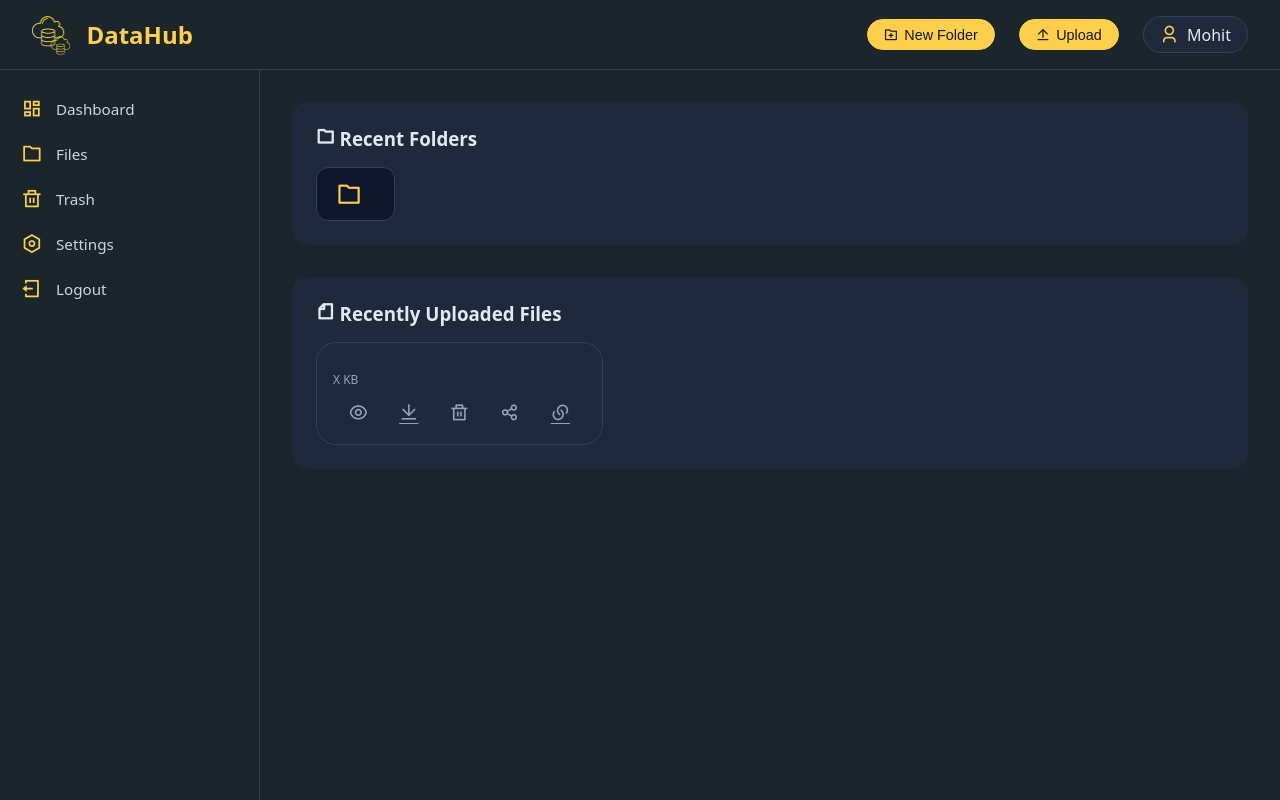
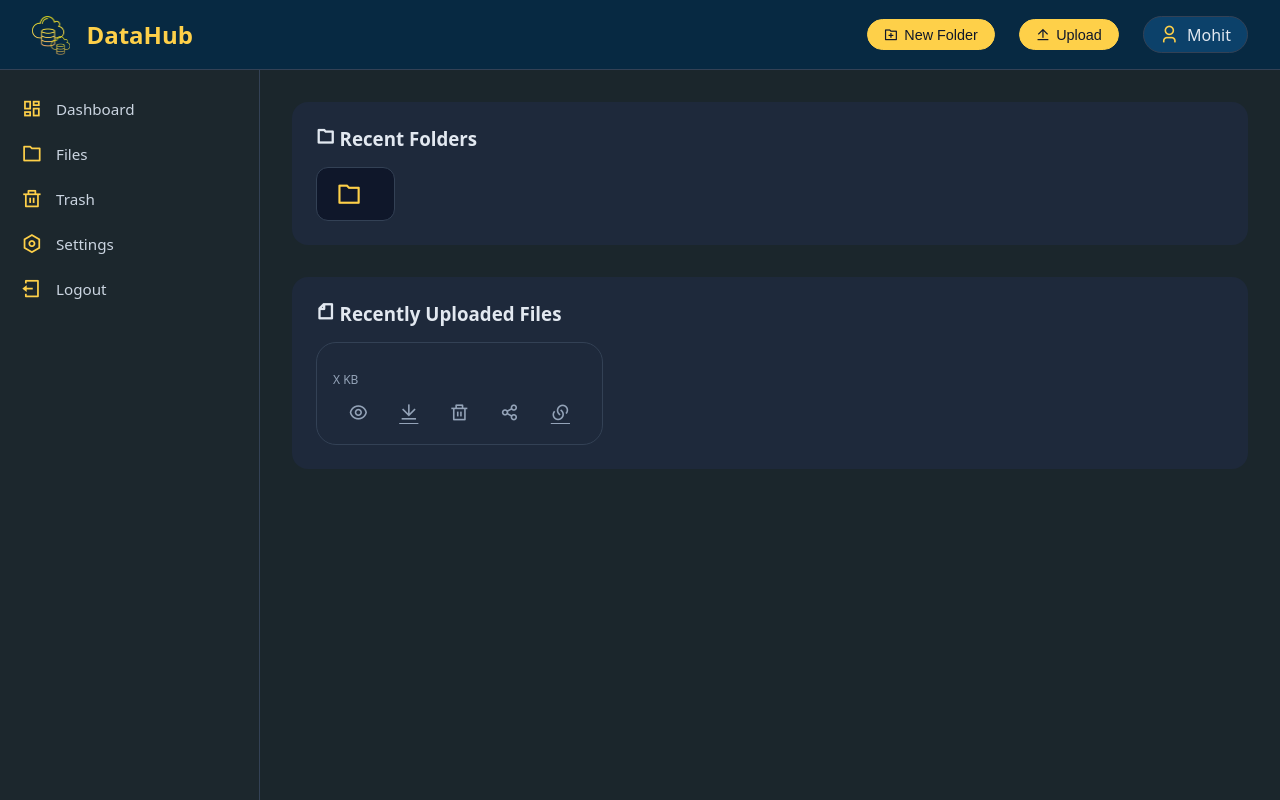
Before and after one commit to LianPie/Datahub, a PHP site: page /Dashboard/index.php in a window 1280 px wide. Run offline with PHP 8.4, Linux system fonts and the light colour scheme; a user stored in the database is signed in.

Commit message:
changing dashboard color

```diff
--- a/assets/css/dashboard.css
+++ b/assets/css/dashboard.css
@@ -18,7 +18,7 @@ body {
     left: 0;
     width: 100%;
     height: 70px;
-    background: #1b262c;
+    background: #072942;
     display: flex;
     justify-content: space-between;
     align-items: center;
@@ -50,7 +50,7 @@ body {
     display: flex;
     align-items: center;
     gap: 0.5rem;
-    background: #1e293b;
+    background: #0c416a;
     padding: 0.4rem 1rem;
     border-radius: 40px;
     border: 1px solid #334155;
@@ -94,7 +94,7 @@ body {
 
 /* ===== Menu ===== */
 .dashboard-sidebar {
-    background-color: #1b262c;
+    background-color: #1c272d;
     border-right: 1px solid #334155;
     overflow-y: auto;
     height: calc(100vh - 70px);
```
